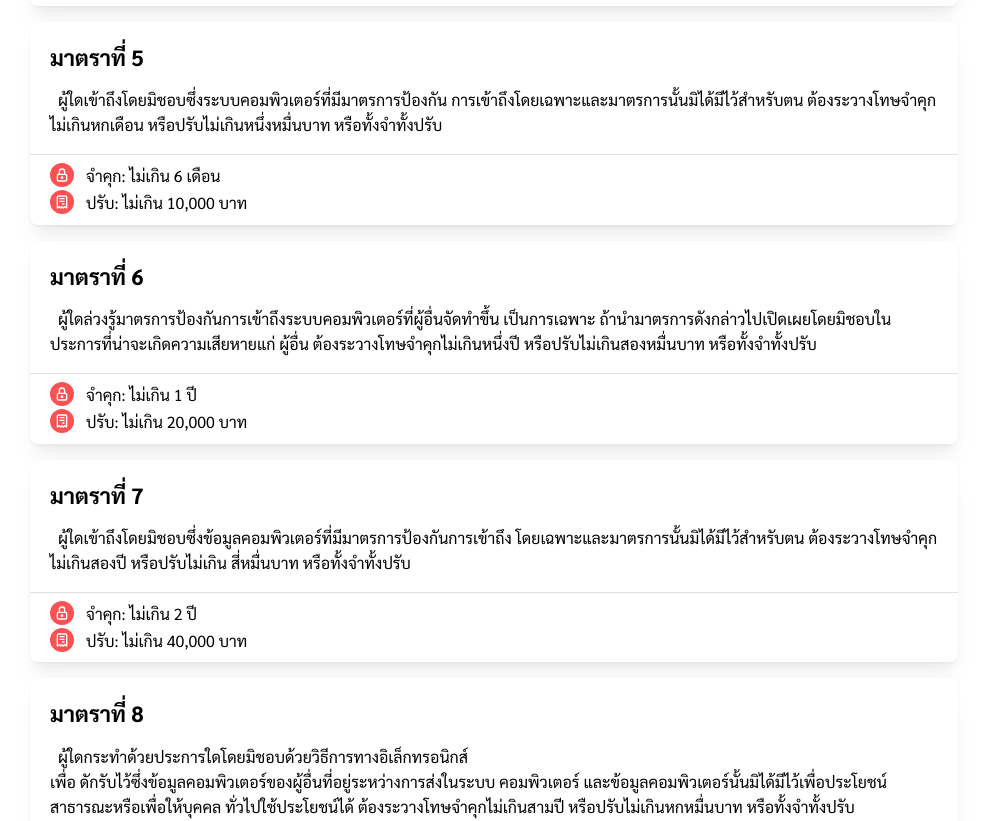
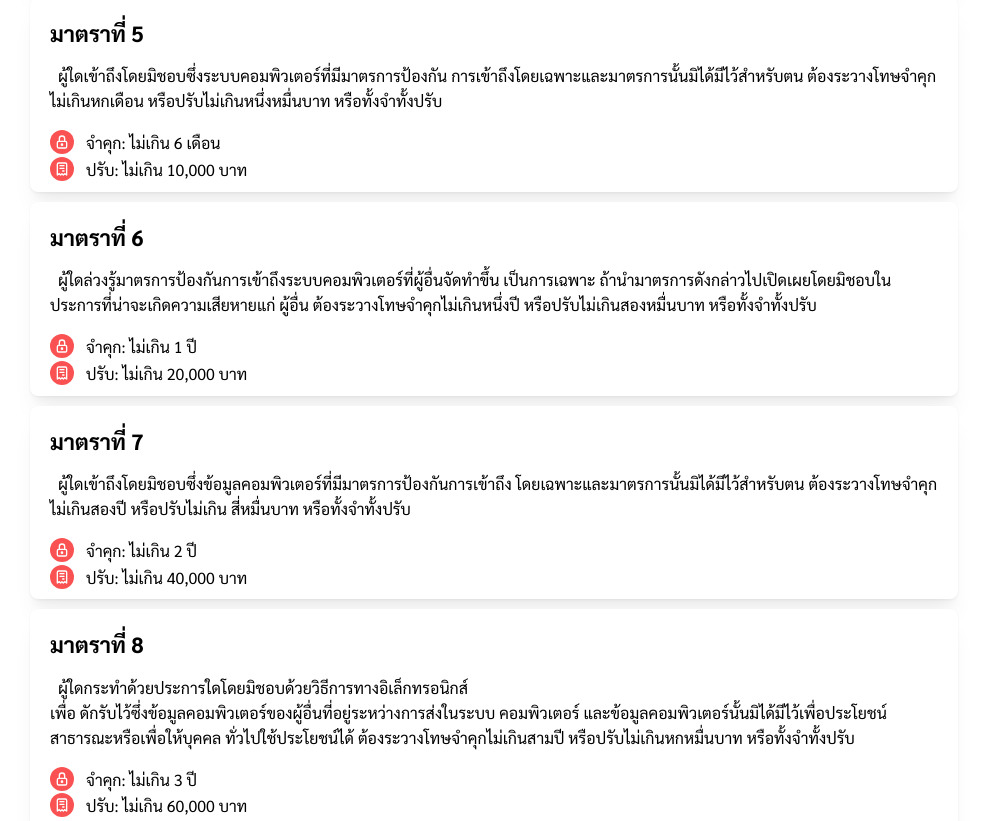
Before and after one commit to iwindd/svc-digital-safe, a Next.js app: page / in a window 1280 px wide. Shown: the part 1220-2041 px from the top of the page, without its empty margins (146-1133 px from the left). Built offline with nearby package versions, Linux system fonts and the light colour scheme.

Commit message:
refactor: spacing

```diff
--- a/src/app/components/Section/components/Liable.tsx
+++ b/src/app/components/Section/components/Liable.tsx
@@ -64,7 +64,7 @@ const Liable = (props: LiableProps) => {
   const [allLiable] = React.useState(Array.isArray(props.liable) ? props.liable: [props.liable])
 
   return (
-    <Card.Section withBorder inheritPadding className={classes.liableSection}>
+    <Card.Section inheritPadding className={classes.liableSection}>
       <SimpleGrid
         cols={{
           base: 1,
--- a/src/app/components/Section/style.module.css
+++ b/src/app/components/Section/style.module.css
@@ -3,6 +3,5 @@
 }
 
 .liableSection{
-  padding-top: 0.5em;
   padding-bottom: 0.5em;
 }
--- a/src/app/page.tsx
+++ b/src/app/page.tsx
@@ -7,7 +7,7 @@ export default function Home() {
 
   return (
     <Container>
-      <Stack>
+      <Stack gap="xs">
         {sections.map((section, index) => (
           <Section key={section.id} section={section} number={index+1}/>
         ))}
```
